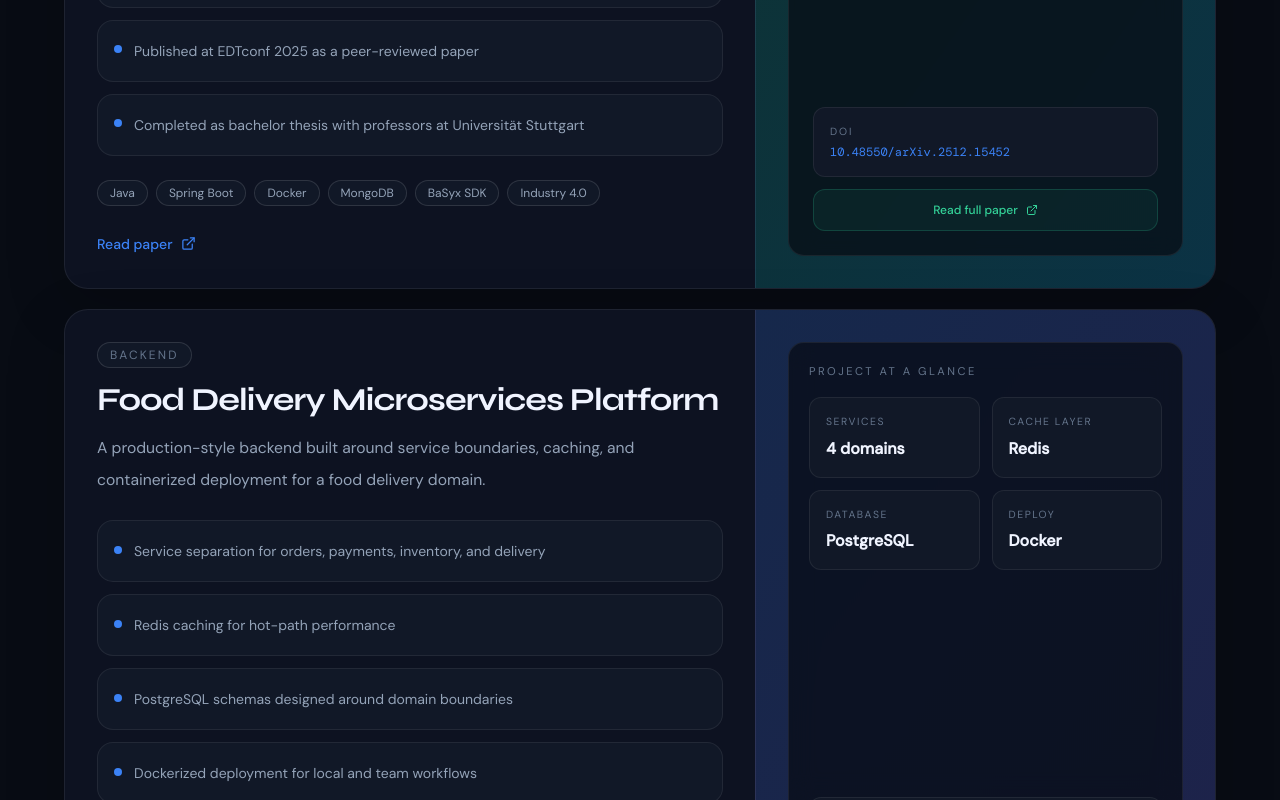
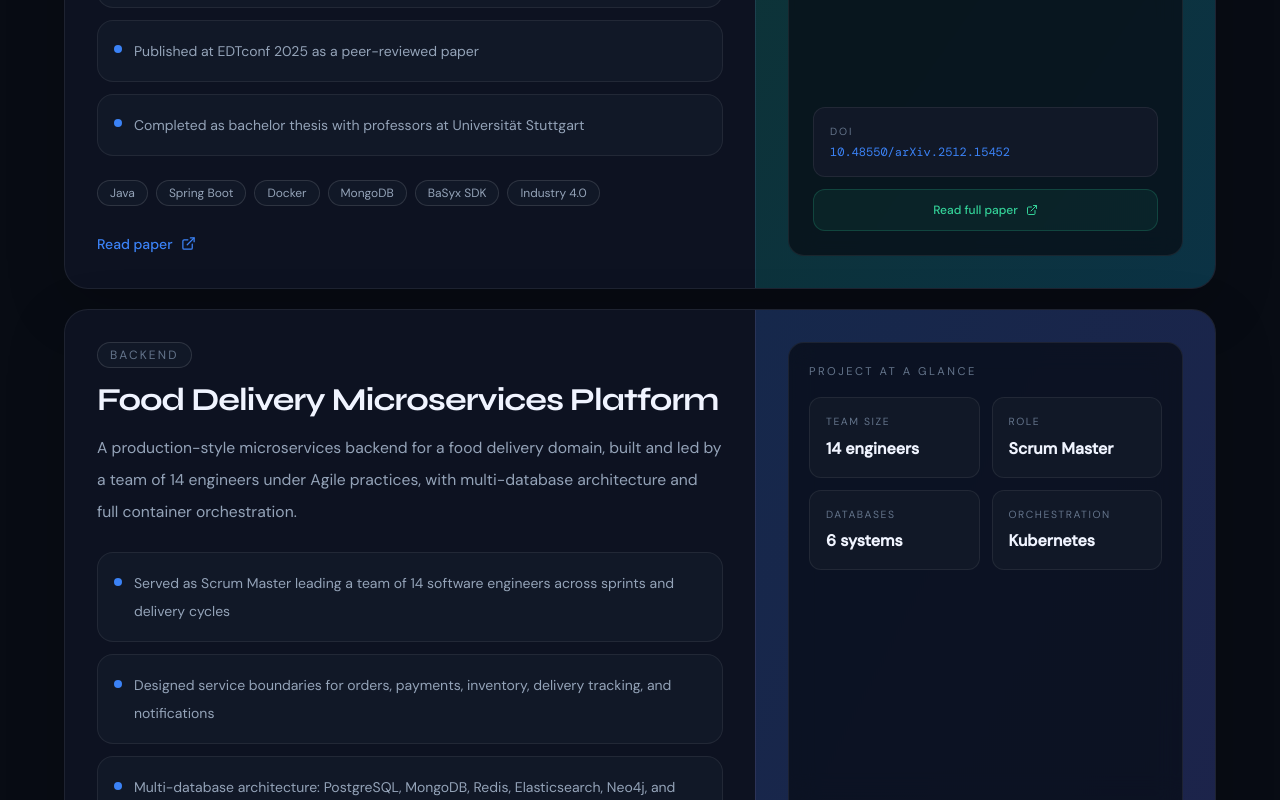
Before and after one commit to Tonyy131/Antony_portfolio, a Next.js app: page / in a window 1280 px wide. Shown: the part 4755-5555 px from the top of the page. Built offline with nearby package versions, Linux system fonts and the light colour scheme; a web font is replaced by a local one.

Commit message:
fix architecture diagram visibility

```diff
--- a/app/page.tsx
+++ b/app/page.tsx
@@ -265,23 +265,35 @@ const PROJECTS: {
     category: "Backend",
     featured: false,
     summary:
-      "A production-style backend built around service boundaries, caching, and containerized deployment for a food delivery domain.",
+      "A production-style microservices backend for a food delivery domain, built and led by a team of 14 engineers under Agile practices, with multi-database architecture and full container orchestration.",
     impact: [
-      "Service separation for orders, payments, inventory, and delivery",
-      "Redis caching for hot-path performance",
-      "PostgreSQL schemas designed around domain boundaries",
-      "Dockerized deployment for local and team workflows",
+      "Served as Scrum Master leading a team of 14 software engineers across sprints and delivery cycles",
+      "Designed service boundaries for orders, payments, inventory, delivery tracking, and notifications",
+      "Multi-database architecture: PostgreSQL, MongoDB, Redis, Elasticsearch, Neo4j, and Cassandra — each chosen per service requirements",
+      "Kubernetes orchestration for service deployment, scaling, and health management",
+      "Redis caching for hot-path performance, Elasticsearch for search, Neo4j for graph-based recommendations",
     ],
-    stack: ["Spring Boot", "PostgreSQL", "Redis", "Docker", "REST APIs"],
+    stack: [
+      "Spring Boot",
+      "PostgreSQL",
+      "MongoDB",
+      "Redis",
+      "Elasticsearch",
+      "Neo4j",
+      "Cassandra",
+      "Docker",
+      "Kubernetes",
+      "REST APIs",
+    ],
     link: "https://github.com/Tonyy131/17_Dockestra_FoodDelivery.git",
     accent: "from-blue-500/20 to-indigo-500/20",
     panel: {
       type: "stats",
       items: [
-        { label: "Services", value: "4 domains" },
-        { label: "Cache layer", value: "Redis" },
-        { label: "Database", value: "PostgreSQL" },
-        { label: "Deploy", value: "Docker" },
+        { label: "Team size", value: "14 engineers" },
+        { label: "Role", value: "Scrum Master" },
+        { label: "Databases", value: "6 systems" },
+        { label: "Orchestration", value: "Kubernetes" },
       ],
     },
   },
@@ -349,12 +361,12 @@ function ProjectRightPanel({
         className={`relative min-h-[280px] overflow-hidden border-t border-[var(--border)] bg-gradient-to-br ${accent} lg:border-l lg:border-t-0`}
       >
         {/* Heavy dark overlay so white-background diagrams blend into the dark theme */}
-        <div className="absolute inset-0 z-10 bg-[rgba(8,12,20,0.68)]" />
+        <div className="absolute inset-0 z-10 bg-[rgba(8,12,20,0.10)]" />
         <Image
           src={panel.src}
           alt={panel.alt}
           fill
-          className="object-contain object-center p-6 opacity-75 mix-blend-luminosity"
+          className="object-contain object-center p-6"
           sizes="(max-width: 1024px) 100vw, 40vw"
         />
         {/* Caption bar pinned to bottom */}
```
